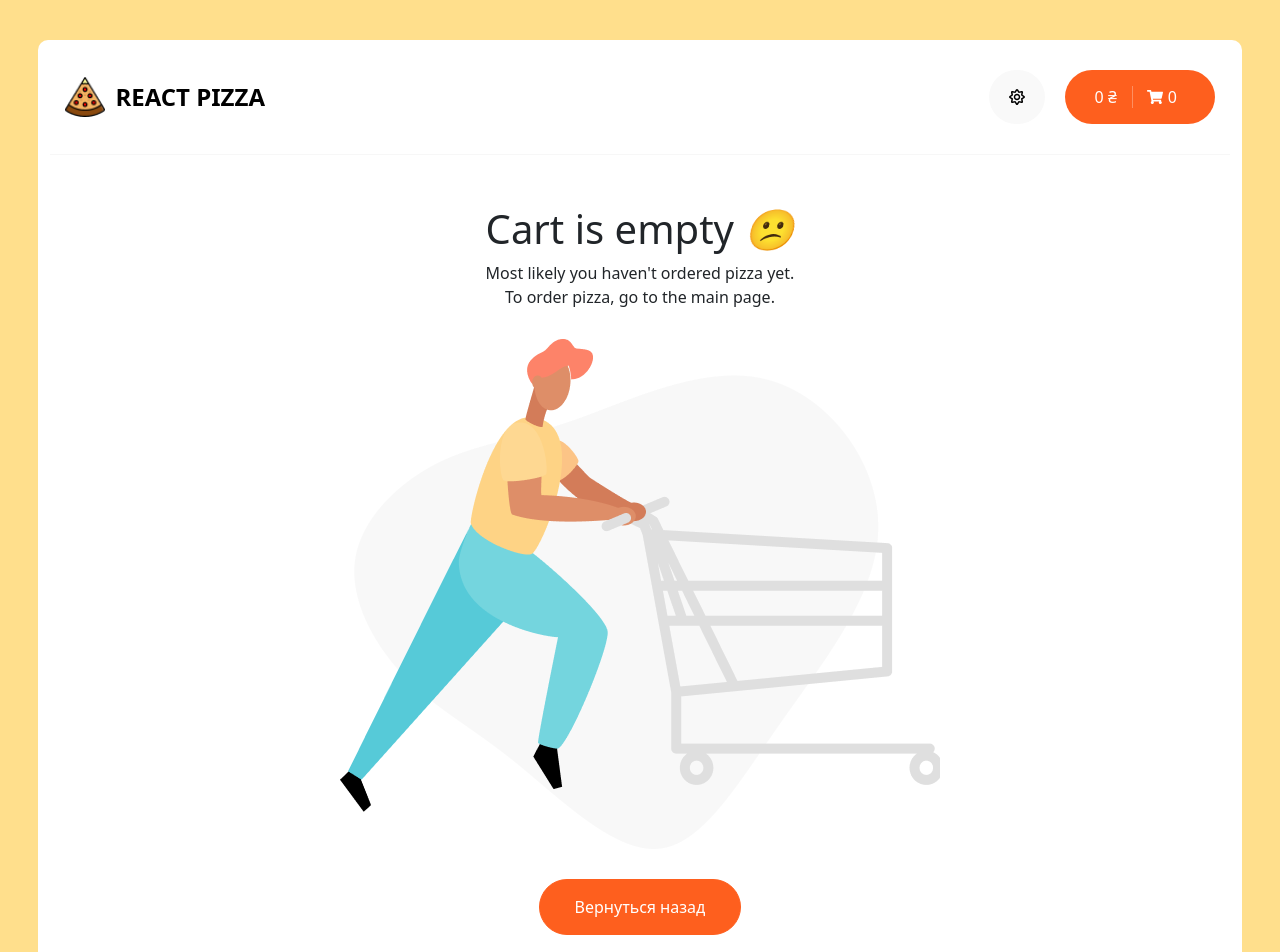
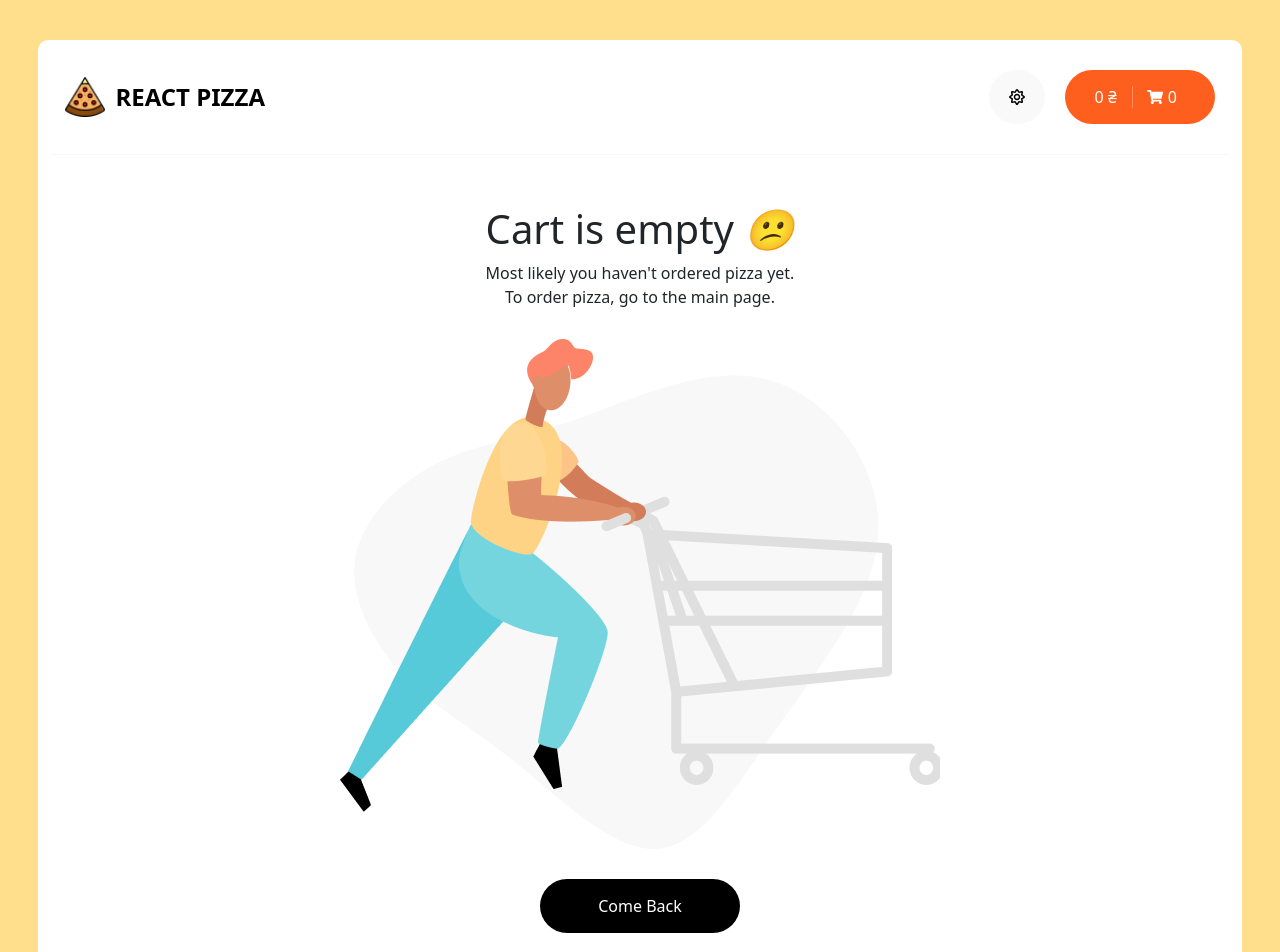
Before and after one commit to gavryk/pizza-app, a React (Create React App) app: page /cart in a window 1280 px wide. Shown: the top 952 px of the page. Built offline with nearby package versions, Linux system fonts and the light colour scheme.

Commit message:
empty cart and some edits for design

```diff
--- a/src/Pages/Cart/Cart.jsx
+++ b/src/Pages/Cart/Cart.jsx
@@ -103,9 +103,9 @@ const Cart = () => {
                             <img src={cartEmptyImage} alt="Empty cart" />
                         </div>
                         <div className={ style.emptyCart__btn }>
-                            <Button border active>
-                                <NavLink to="/" className="button button--black">
-                                    Вернуться назад
+                            <Button active>
+                                <NavLink to="/">
+                                    Come Back
                                 </NavLink>
                             </Button>
                         </div>
--- a/src/Pages/Cart/Cart.module.scss
+++ b/src/Pages/Cart/Cart.module.scss
@@ -88,7 +88,7 @@
                 min-width: 200px;
                 padding: 15px 20px;
                 text-decoration: none;
-                color: $b_color;
+                color: #fff;
             }
         }
     }
--- a/src/components/Button/Button.module.scss
+++ b/src/components/Button/Button.module.scss
@@ -15,6 +15,7 @@
     margin-right: 0;
   }
   a {
+    color: #fff;
     transition: all, .4s ease-in-out;
     text-decoration: none;
   }
```
